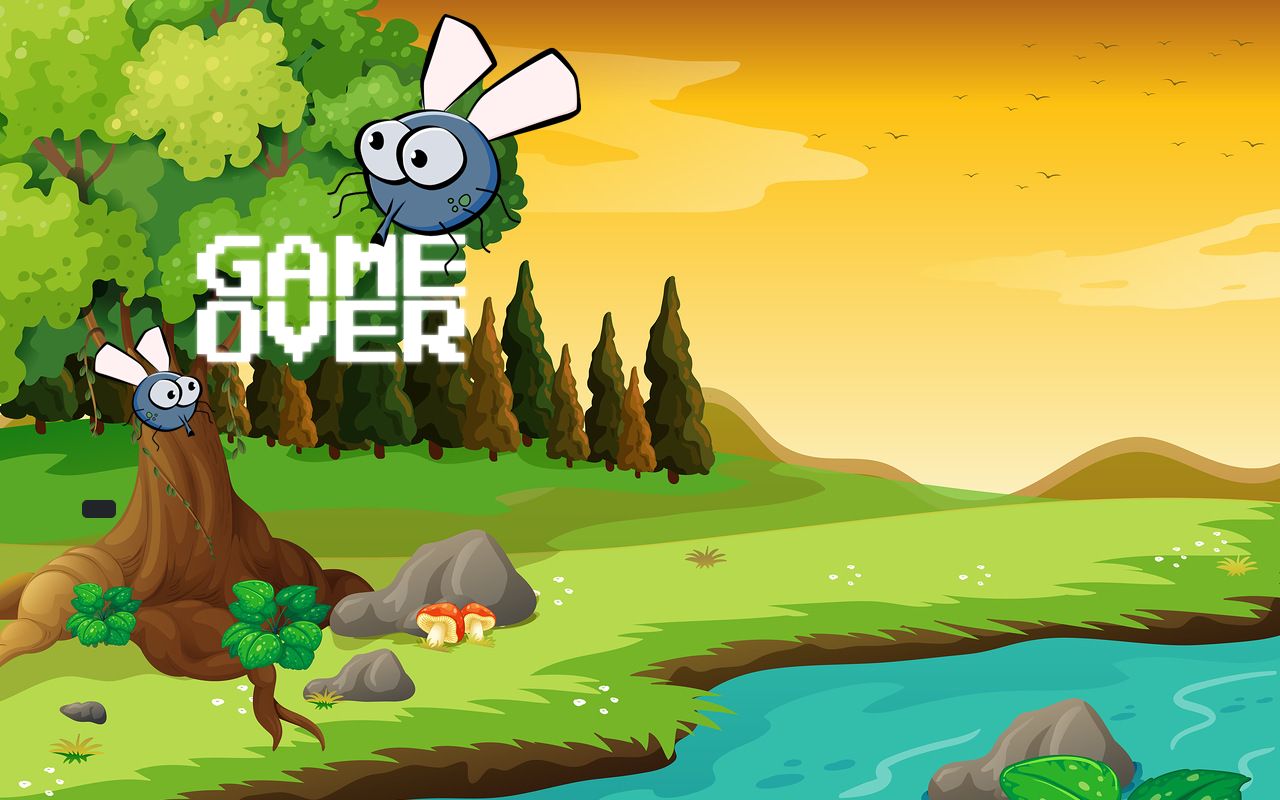
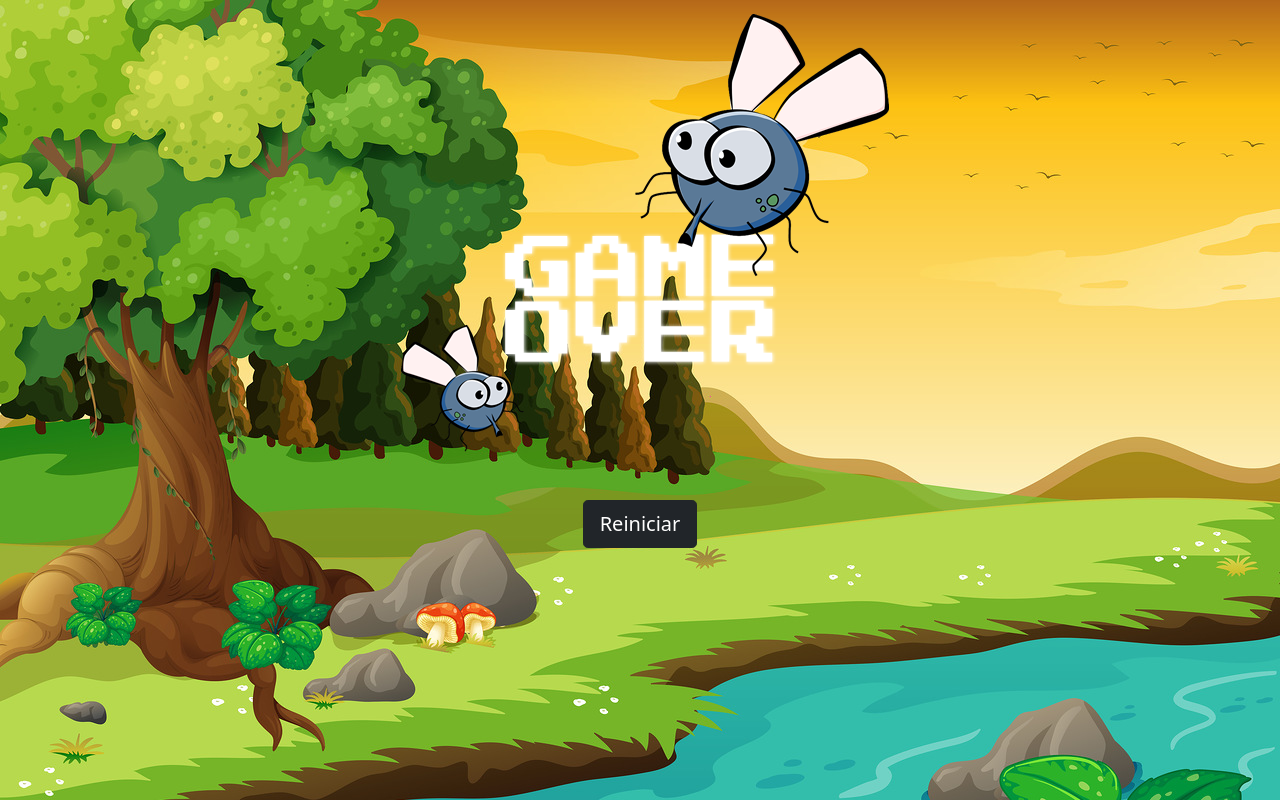
Before and after one commit to Randerson27/App-Game-Mata-Mosquito, a plain HTML site: page fim_de_jogo.html in a window 1280 px wide. Drawn offline with nearby package versions, Linux system fonts and the light colour scheme.

Commit message:
game over

```diff
--- a/fim_de_jogo.html
+++ b/fim_de_jogo.html
@@ -13,7 +13,7 @@
         <div class="container">
             <div class="row">
                 <div class="col">
-                    <div class="d-flex justify-center">
+                    <div class="d-flex justify-content-center">
                         <img src="imagens/game_over.png">
                     </div>
                 </div>
@@ -21,8 +21,8 @@
 
             <div class="row">
                 <div class="col">
-                    <div class="d-flex justify-center">
-                        <button type="button" class="btn btn-dark btn-lg">
+                    <div class="d-flex justify-content-center">
+                        <button type="button" class="btn btn-dark btn-lg" onclick="window.location.href = 'app.html' ">Reiniciar</button>
                     </div>
                 </div>
             </div>
```
Also changed, not shown: app.html (+1 -1 lines).
